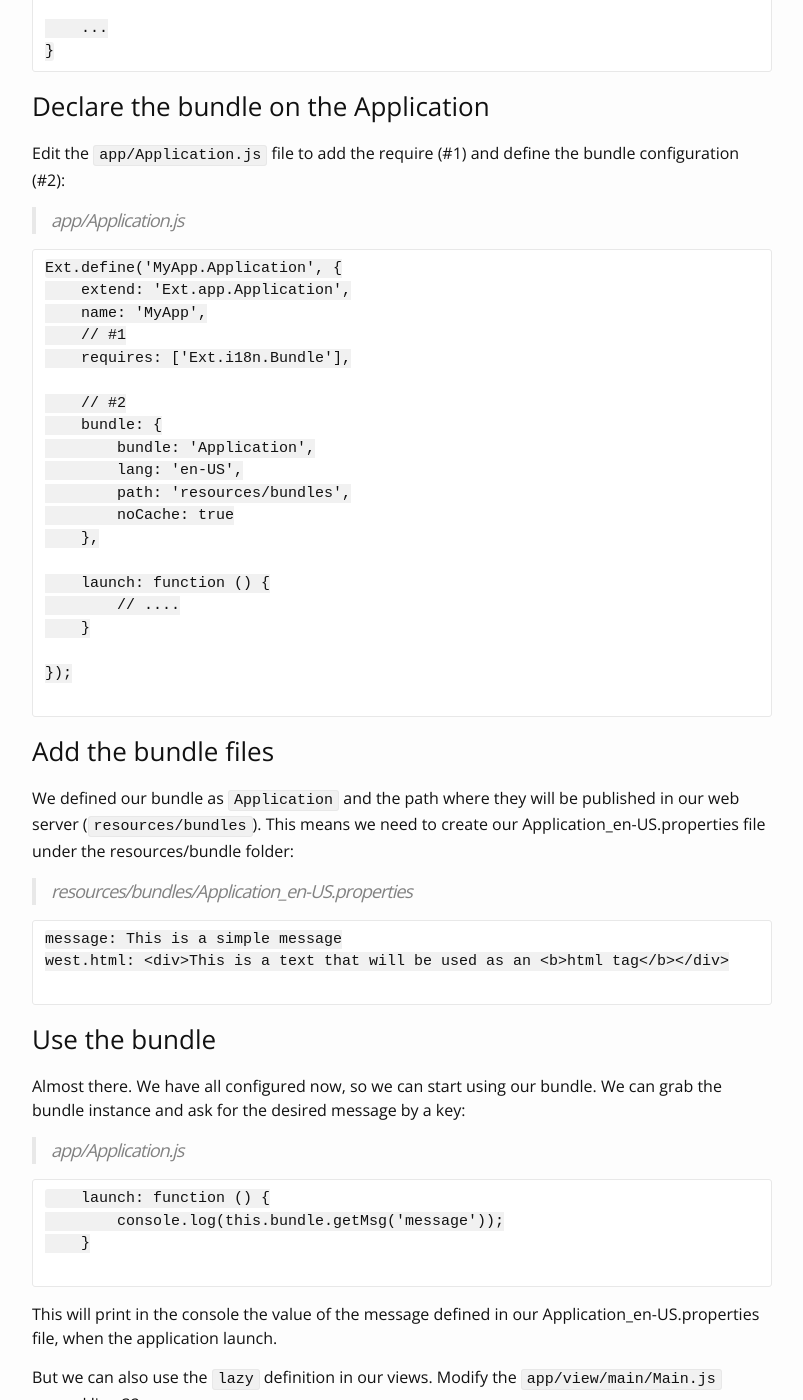
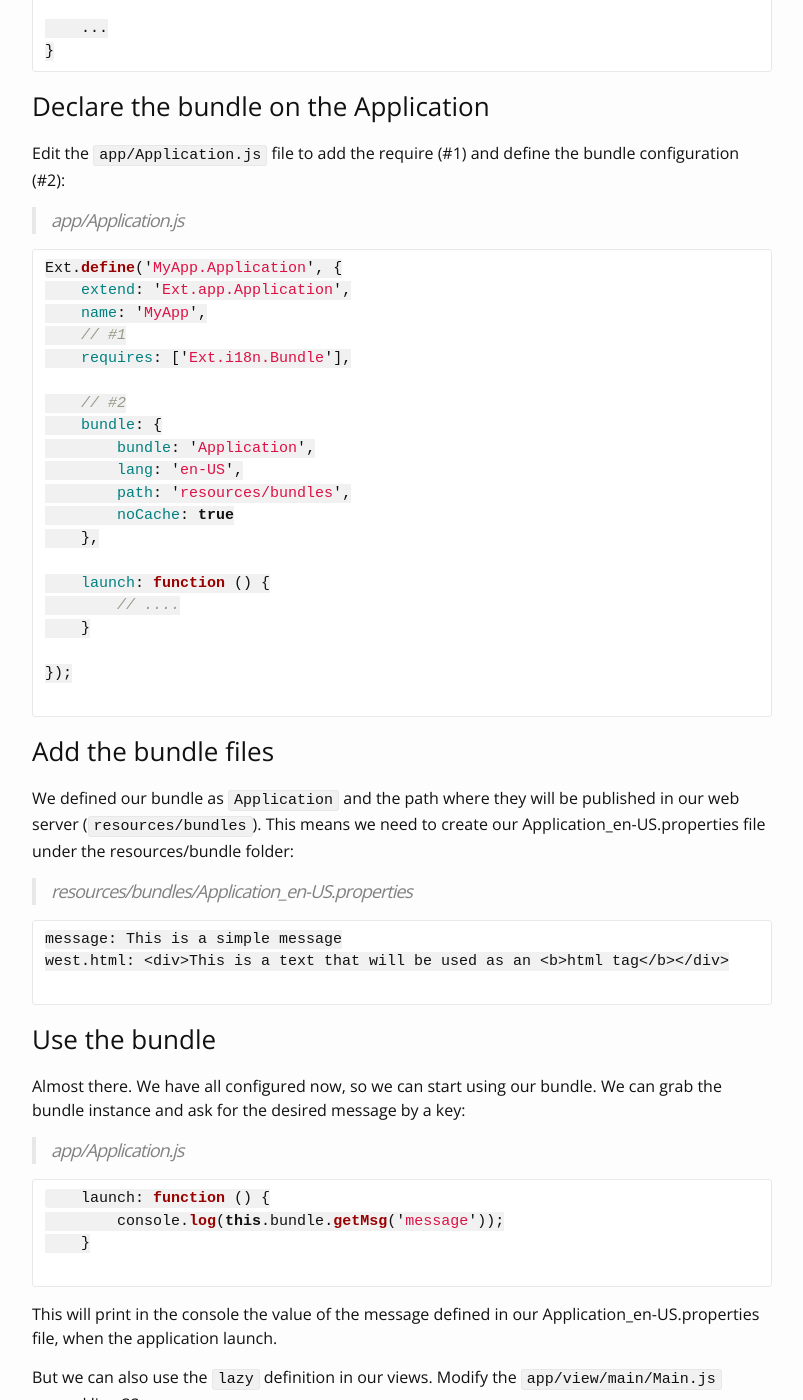
Before and after one commit to elmasse/elmasse.io, a Jekyll site: the page built from _posts/2015-02-17-bundle-cmd-package.md, in a window 1280 px wide and 1400 px high, scrolled down 1561 px. Shown: the whole window, without its empty margins (238-1041 px from the left). Built offline with Jekyll 4.4.1, drawn with Linux system fonts in a browser that asks for light colours; Markdown is read by kramdown in place of the engine named in the settings; comment, search, counter and statistics services are not loaded; some of the changed text lies outside the part shown.

Commit message:
update code

````diff
--- a/_posts/2015-02-17-bundle-cmd-package.md
+++ b/_posts/2015-02-17-bundle-cmd-package.md
@@ -52,7 +52,7 @@ Edit the `app/Application.js` file to add the require (\#1) and define the bundl
 
 >app/Application.js
 
-```
+```js
 Ext.define('MyApp.Application', {
     extend: 'Ext.app.Application',
     name: 'MyApp',
@@ -91,7 +91,7 @@ Almost there. We have all configured now, so we can start using our bundle. We c
 
 > app/Application.js
 
-```
+```js
     launch: function () {
         console.log(this.bundle.getMsg('message'));
     }
@@ -102,7 +102,7 @@ This will print in the console the value of the message defined in our Applicati
 
 But we can also use the `lazy` definition in our views. Modify the `app/view/main/Main.js` around line 32:
 
-```
+```js
     // ...
     items: [{
         xtype: 'panel',
````
Also changed, not shown: other parts of _posts/2015-02-17-bundle-cmd-package.md (+1 -1 lines).
